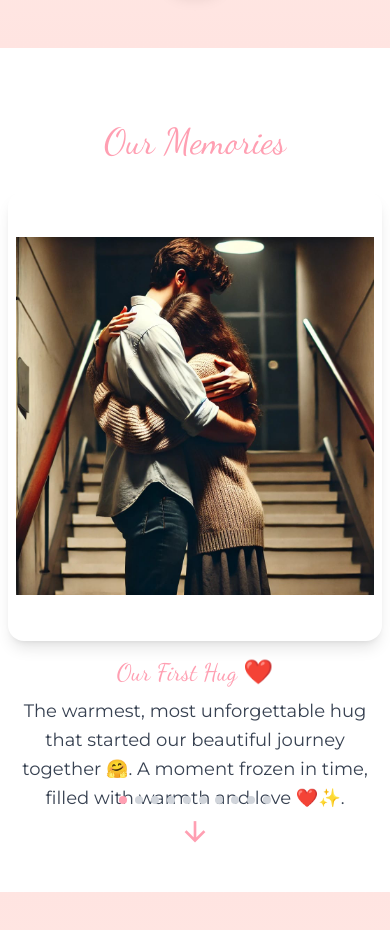
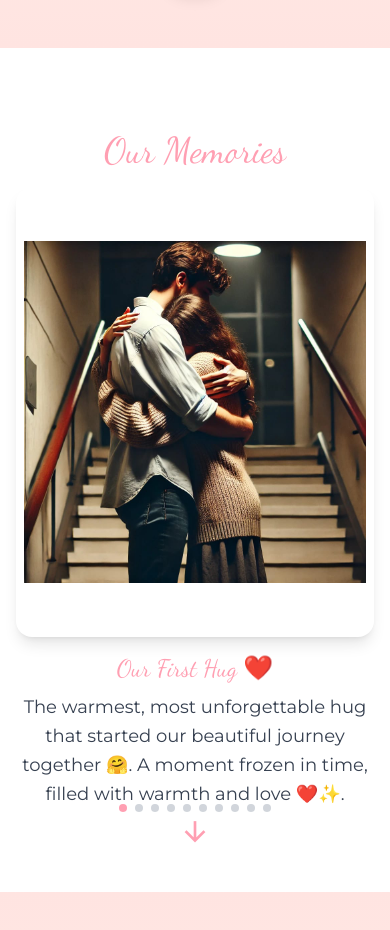
Before and after one commit to siddu-css/html, a plain HTML site: page birthday_website/index.html in a window 390 px wide. Shown: the part 1640-2570 px from the top of the page. Drawn offline with nearby package versions, Linux system fonts and the light colour scheme.

Commit message:
index.html

```diff
--- a/birthday_website/index.html
+++ b/birthday_website/index.html
@@ -189,24 +189,24 @@ animation: sparkle 2s ease-in-out infinite;
 </div>
 </section>
 <!-- Gallery Section -->
-<section id="gallery" class="h-screen flex flex-col items-center justify-center py-6 bg-white relative">
-<h2 class="dancing-script text-4xl text-center text-primary mb-6">Our Memories</h2>
-<div class="relative w-full h-[75vh] overflow-hidden">
-<div class="absolute inset-0 flex items-center justify-center">
-<div class="flex flex-col items-center w-full max-w-2xl mx-auto px-2">
+<section id="gallery" class="min-h-screen flex flex-col items-center justify-center py-6 bg-white relative">
+<h2 class="dancing-script text-4xl text-center text-primary mb-4">Our Memories</h2>
+<div class="relative w-full overflow-hidden px-4">
+<div class="flex items-center justify-center">
+<div class="flex flex-col items-center w-full max-w-2xl mx-auto">
 <div class="relative w-full max-w-[500px] gallery-item">
-<div class="w-full h-[450px] rounded-lg shadow-lg overflow-hidden bg-white p-2">
+<div class="w-full h-[300px] sm:h-[350px] md:h-[400px] rounded-lg shadow-lg overflow-hidden bg-white p-2">
 <img src="images/hug.jpeg" alt="Memory 1" class="w-full h-full object-contain">
 </div>
-<div class="mt-4 text-center">
-<p class="dancing-script text-2xl text-primary mb-2">Our First Hug ❤️</p>
-<p class="text-lg text-gray-700 leading-relaxed">The warmest, most unforgettable hug that started our beautiful journey together. A moment frozen in time, filled with warmth and love.</p>
+<div class="mt-2 text-center">
+<p class="dancing-script text-xl sm:text-2xl text-primary mb-1">Our First Hug ❤️</p>
+<p class="text-sm sm:text-base text-gray-700 leading-relaxed">The warmest, most unforgettable hug that started our beautiful journey together. A moment frozen in time, filled with warmth and love.</p>
 </div>
 </div>
 </div>
 </div>
 </div>
-<div class="absolute bottom-6 left-0 w-full flex flex-col items-center gap-4">
+<div class="absolute bottom-6 left-0 w-full flex flex-col items-center gap-2">
 <div class="flex gap-2">
 <div class="w-2 h-2 rounded-full bg-primary"></div>
 <div class="w-2 h-2 rounded-full bg-gray-300"></div>
```
